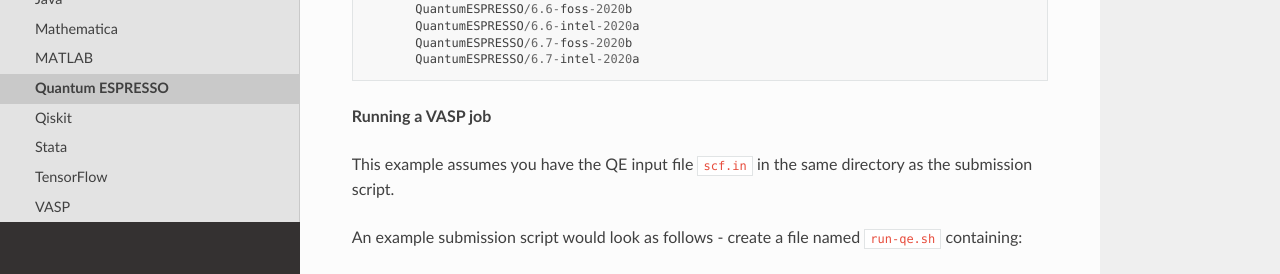
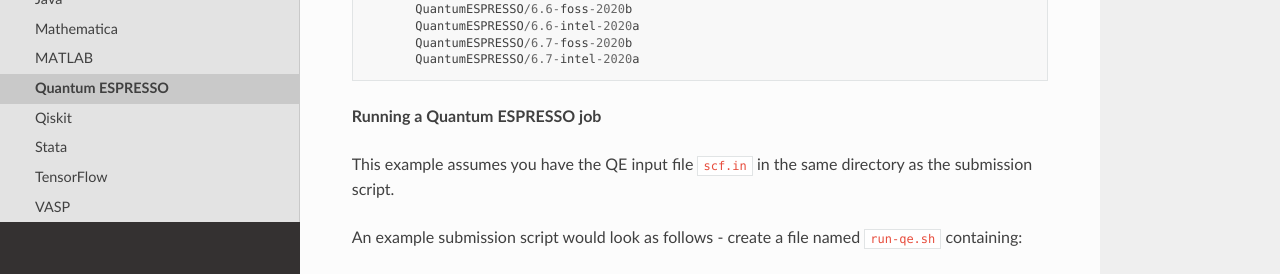
Before and after one commit to oxford-arc/arc-software-guide, a Sphinx documentation site: the page built from docs/source/apps/arc_qe.rst, in a window 1280 px wide and 1319 px high. Shown: the part 551-825 px from the top of the window. Built offline with Sphinx 7.4.7 and the Read the Docs theme 2.0.0, drawn with Linux system fonts in a browser that asks for light colours.

Commit message:
Update arc_qe.rst

```diff
--- a/docs/source/apps/arc_qe.rst
+++ b/docs/source/apps/arc_qe.rst
@@ -22,7 +22,7 @@
         QuantumESPRESSO/6.7-foss-2020b
         QuantumESPRESSO/6.7-intel-2020a
 
-**Running a VASP job**
+**Running a Quantum ESPRESSO job**
 
 This example assumes you have the QE input file ``scf.in`` in the same directory as the submission script.
 
```
